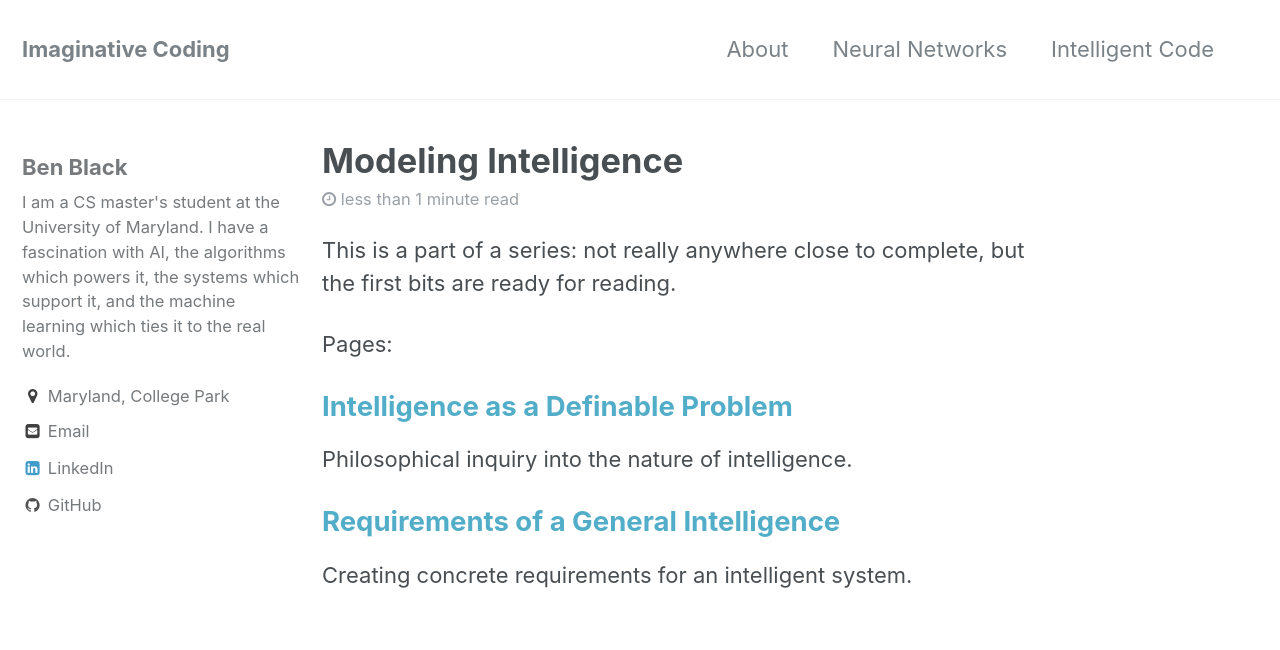
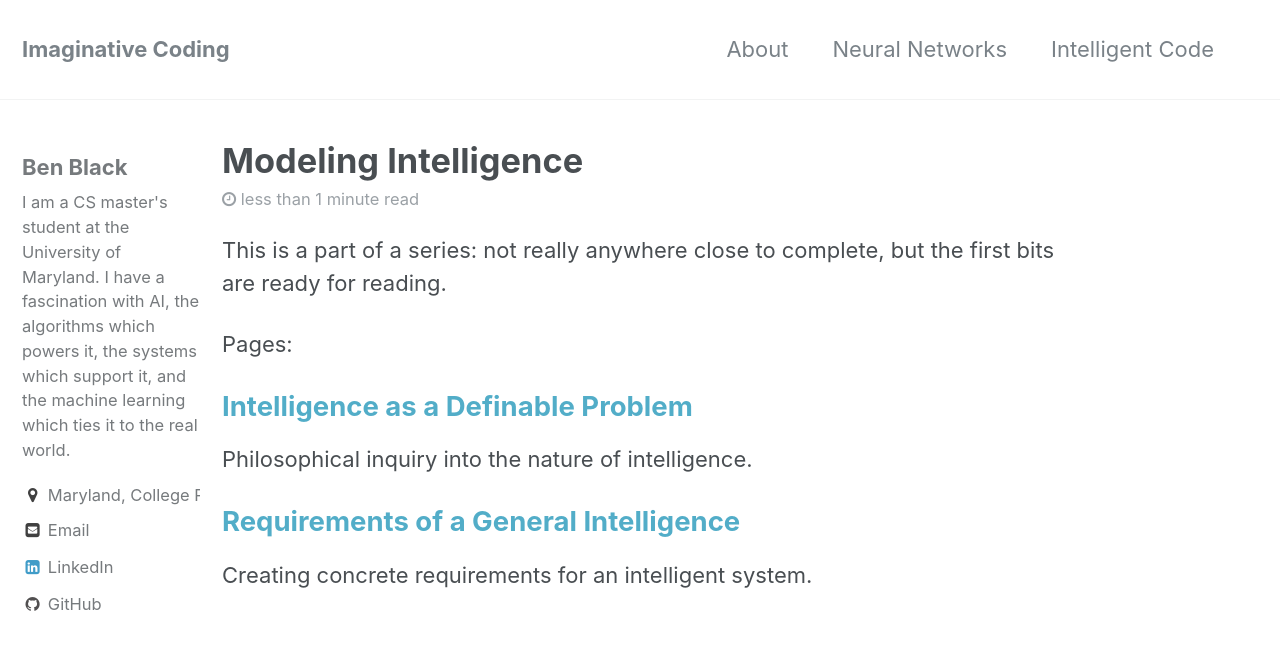
Before and after one commit to benblack769/benblack769.github.io, a Jekyll site: the page built from exploration_intelligence/index.md, in a window 1280 px wide and 900 px high. Shown: the top 650 px of the window. Built offline with Jekyll 4.4.1, drawn with Linux system fonts in a browser that asks for light colours.

Commit message:
fixed small width on large screens

```diff
--- a/_sass/minimal-mistakes/_variables.scss
+++ b/_sass/minimal-mistakes/_variables.scss
@@ -114,8 +114,8 @@
    ========================================================================== */
 
 $right-sidebar-width-narrow : 200px !default;
-$right-sidebar-width        : 300px !default;
-$right-sidebar-width-wide   : 400px !default;
+$right-sidebar-width        : 200px !default;
+$right-sidebar-width-wide   : 200px !default;
 
 
 /*
```
